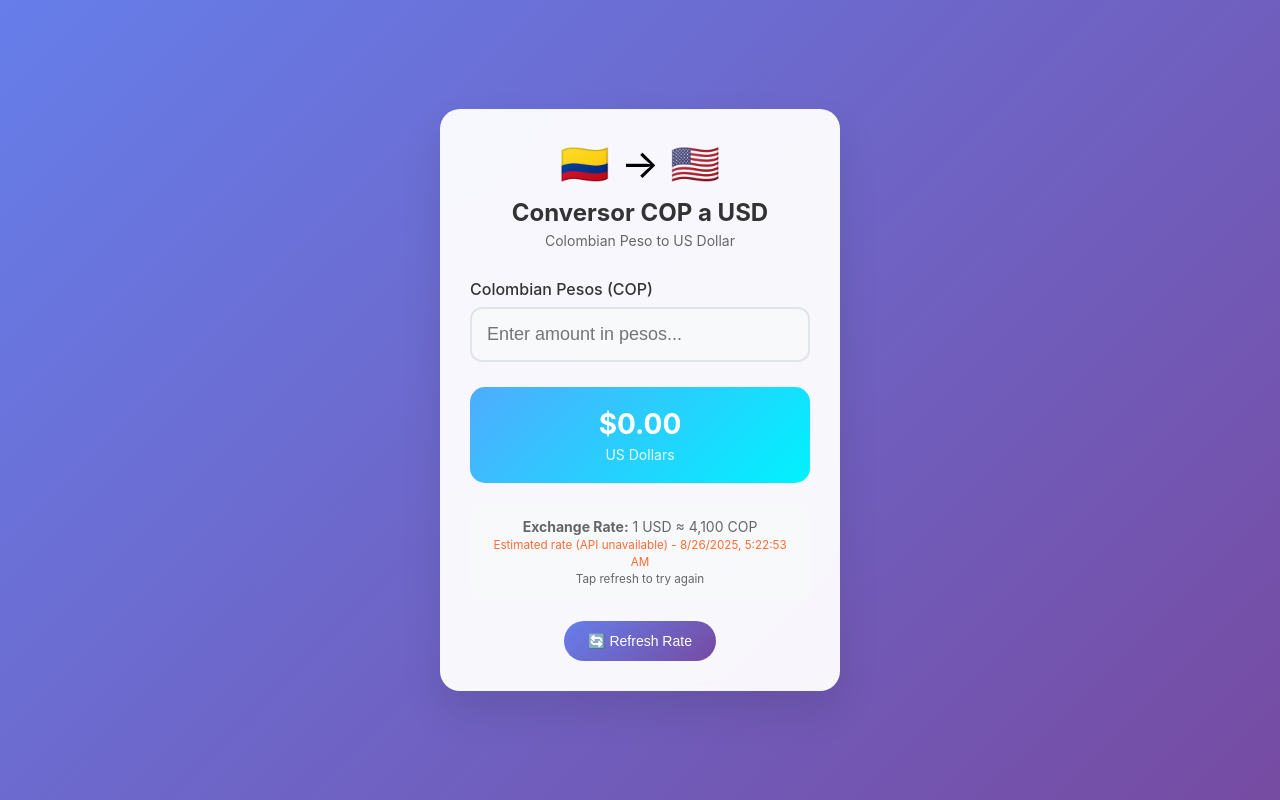
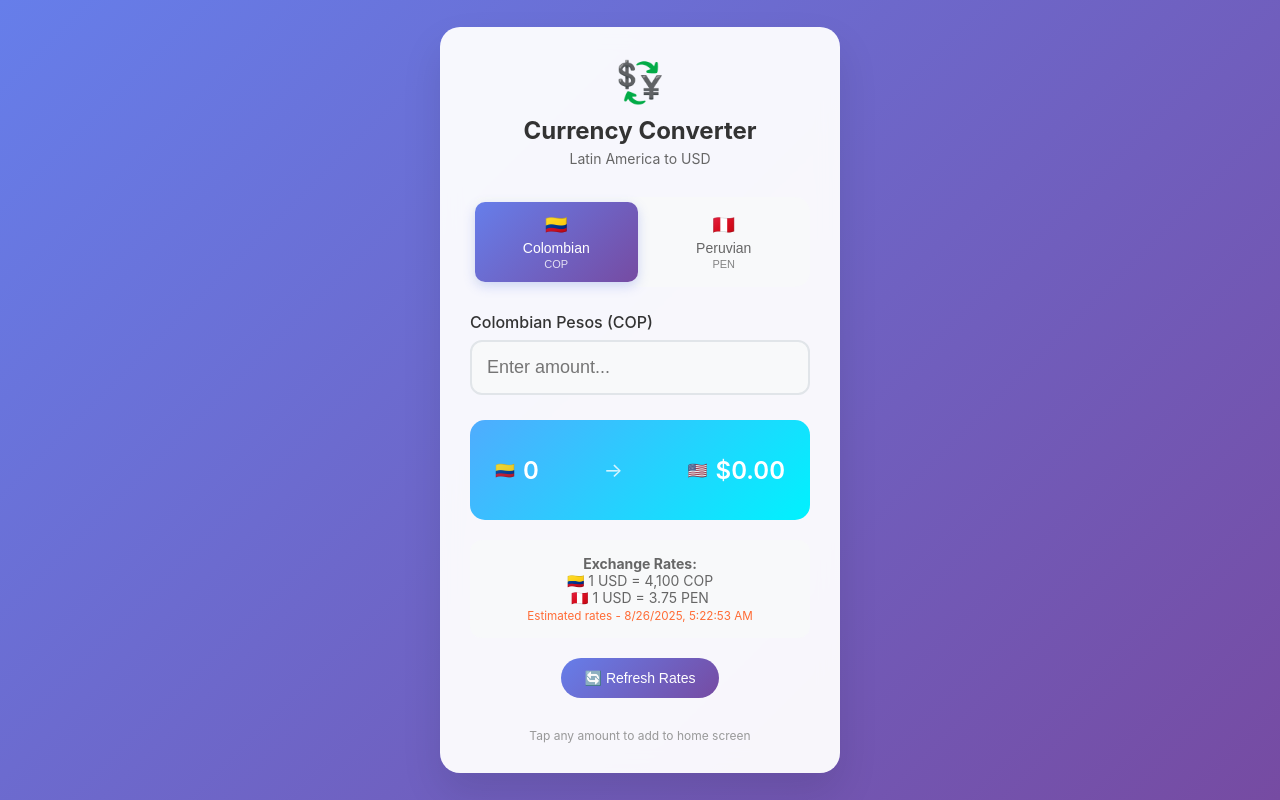
Before and after one commit to wveinti-vtl/peso-usd-converter-, a plain HTML site: page index.html in a window 1280 px wide. Drawn offline with Linux system fonts and the light colour scheme; no server answers.

Commit message:
Update index.html

```diff
--- a/index.html
+++ b/index.html
@@ -3,7 +3,7 @@
 <head>
     <meta charset="UTF-8">
     <meta name="viewport" content="width=device-width, initial-scale=1.0">
-    <title>COP to USD Converter</title>
+    <title>Currency Converter</title>
     <style>
         * {
             margin: 0;
@@ -52,6 +52,52 @@
             font-size: 14px;
         }
 
+        .currency-menu {
+            display: flex;
+            background: #f8f9fa;
+            border-radius: 15px;
+            padding: 5px;
+            margin-bottom: 25px;
+            gap: 5px;
+        }
+
+        .currency-btn {
+            flex: 1;
+            padding: 12px 8px;
+            border: none;
+            border-radius: 10px;
+            background: transparent;
+            color: #666;
+            font-size: 14px;
+            font-weight: 500;
+            cursor: pointer;
+            transition: all 0.3s ease;
+            display: flex;
+            flex-direction: column;
+            align-items: center;
+            gap: 2px;
+        }
+
+        .currency-btn.active {
+            background: linear-gradient(135deg, #667eea 0%, #764ba2 100%);
+            color: white;
+            box-shadow: 0 4px 12px rgba(102, 126, 234, 0.3);
+        }
+
+        .currency-btn:hover:not(.active) {
+            background: #e9ecef;
+        }
+
+        .currency-flag {
+            font-size: 18px;
+            margin-bottom: 2px;
+        }
+
+        .currency-code {
+            font-size: 11px;
+            opacity: 0.8;
+        }
+
         .input-group {
             margin-bottom: 25px;
             text-align: left;
@@ -82,28 +128,51 @@
             box-shadow: 0 0 0 3px rgba(102, 126, 234, 0.1);
         }
 
-        .result {
+        .conversion-display {
             background: linear-gradient(135deg, #4facfe 0%, #00f2fe 100%);
             color: white;
-            padding: 20px;
+            padding: 25px;
             border-radius: 15px;
             margin-bottom: 20px;
-            min-height: 80px;
+            min-height: 100px;
             display: flex;
             align-items: center;
             justify-content: center;
             flex-direction: column;
         }
 
-        .result-amount {
-            font-size: 28px;
-            font-weight: bold;
-            margin-bottom: 5px;
+        .conversion-row {
+            display: flex;
+            align-items: center;
+            justify-content: space-between;
+            width: 100%;
+            margin-bottom: 10px;
         }
 
-        .result-label {
-            font-size: 14px;
+        .conversion-row:last-child {
+            margin-bottom: 0;
+        }
+
+        .currency-amount {
+            display: flex;
+            align-items: center;
+            gap: 8px;
+            font-size: 18px;
+            font-weight: 600;
+        }
+
+        .currency-amount.main {
+            font-size: 24px;
+        }
+
+        .currency-symbol {
+            font-size: 16px;
             opacity: 0.9;
+        }
+
+        .arrow {
+            font-size: 20px;
+            opacity: 0.8;
         }
 
         .rate-info {
@@ -139,6 +208,7 @@
             font-size: 14px;
             cursor: pointer;
             transition: transform 0.2s ease;
+            margin-bottom: 15px;
         }
 
         .refresh-btn:hover {
@@ -147,6 +217,12 @@
 
         .refresh-btn:active {
             transform: translateY(0);
+        }
+
+        .footer {
+            font-size: 12px;
+            color: #999;
+            margin-top: 15px;
         }
 
         @media (max-width: 480px) {
@@ -159,8 +235,12 @@
                 font-size: 20px;
             }
 
-            .result-amount {
-                font-size: 24px;
+            .currency-amount.main {
+                font-size: 20px;
+            }
+
+            .currency-amount {
+                font-size: 16px;
             }
         }
     </style>
@@ -168,130 +248,199 @@
 <body>
     <div class="container">
         <div class="header">
-            <div class="flag">🇨🇴 → 🇺🇸</div>
-            <h1>Conversor COP a USD</h1>
-            <div class="subtitle">Colombian Peso to US Dollar</div>
+            <div class="flag">💱</div>
+            <h1>Currency Converter</h1>
+            <div class="subtitle">Latin America to USD</div>
+        </div>
+
+        <div class="currency-menu">
+            <button class="currency-btn active" data-currency="COP" onclick="switchCurrency('COP')">
+                <div class="currency-flag">🇨🇴</div>
+                <div>Colombian</div>
+                <div class="currency-code">COP</div>
+            </button>
+            <button class="currency-btn" data-currency="PEN" onclick="switchCurrency('PEN')">
+                <div class="currency-flag">🇵🇪</div>
+                <div>Peruvian</div>
+                <div class="currency-code">PEN</div>
+            </button>
         </div>
 
         <div class="input-group">
-            <label for="pesosInput">Colombian Pesos (COP)</label>
+            <label for="amountInput" id="inputLabel">Colombian Pesos (COP)</label>
             <input
                 type="number"
-                id="pesosInput"
-                placeholder="Enter amount in pesos..."
+                id="amountInput"
+                placeholder="Enter amount..."
                 min="0"
                 step="0.01"
             >
         </div>
 
-        <div class="result">
-            <div class="result-amount" id="dollarAmount">$0.00</div>
-            <div class="result-label">US Dollars</div>
+        <div class="conversion-display">
+            <div class="conversion-row">
+                <div class="currency-amount main">
+                    <span class="currency-symbol" id="fromSymbol">🇨🇴</span>
+                    <span id="fromAmount">0</span>
+                </div>
+                <div class="arrow">→</div>
+                <div class="currency-amount main">
+                    <span class="currency-symbol">🇺🇸</span>
+                    <span id="toAmount">$0.00</span>
+                </div>
+            </div>
         </div>
 
         <div class="rate-info" id="rateInfo">
-            <div class="loading">Loading exchange rate...</div>
+            <div class="loading">Loading exchange rates...</div>
         </div>
 
-        <button class="refresh-btn" onclick="fetchExchangeRate()">🔄 Refresh Rate</button>
+        <button class="refresh-btn" onclick="fetchExchangeRates()">🔄 Refresh Rates</button>
+
+        <div class="footer">
+            Tap any amount to add to home screen
+        </div>
     </div>
 
     <script>
-        let currentRate = 0;
+        let currentCurrency = 'COP';
+        let exchangeRates = {
+            COP: 0,
+            PEN: 0
+        };
         let lastUpdated = null;
 
-        const pesosInput = document.getElementById('pesosInput');
-        const dollarAmount = document.getElementById('dollarAmount');
+        const amountInput = document.getElementById('amountInput');
+        const inputLabel = document.getElementById('inputLabel');
+        const fromSymbol = document.getElementById('fromSymbol');
+        const fromAmount = document.getElementById('fromAmount');
+        const toAmount = document.getElementById('toAmount');
         const rateInfo = document.getElementById('rateInfo');
 
-        // Fetch exchange rate from a free API
-        async function fetchExchangeRate() {
+        const currencies = {
+            COP: {
+                name: 'Colombian Pesos',
+                symbol: '🇨🇴',
+                code: 'COP',
+                fallbackRate: 4100
+            },
+            PEN: {
+                name: 'Peruvian Soles',
+                symbol: '🇵🇪',
+                code: 'PEN',
+                fallbackRate: 3.75
+            }
+        };
+
+        // Switch currency
+        function switchCurrency(currency) {
+            currentCurrency = currency;
+
+            // Update button states
+            document.querySelectorAll('.currency-btn').forEach(btn => {
+                btn.classList.remove('active');
+            });
+            document.querySelector(`[data-currency="${currency}"]`).classList.add('active');
+
+            // Update labels and symbols
+            const curr = currencies[currency];
+            inputLabel.textContent = `${curr.name} (${curr.code})`;
+            fromSymbol.textContent = curr.symbol;
+            amountInput.placeholder = `Enter amount in ${curr.code}...`;
+
+            // Update conversion and rate display
+            convertCurrency();
+            updateRateDisplay();
+        }
+
+        // Fetch exchange rates from multiple APIs
+        async function fetchExchangeRates() {
             try {
-                rateInfo.innerHTML = '<div class="loading">Loading exchange rate...</div>';
+                rateInfo.innerHTML = '<div class="loading">Loading exchange rates...</div>';
 
-                // Try multiple APIs for better reliability
                 let data;
+                let apiUsed = 'estimated';
+
                 try {
-                    // First try: Fixer.io free tier
-                    const response1 = await fetch('https://api.fixer.io/latest?base=USD&symbols=COP');
-                    if (response1.ok) {
-                        data = await response1.json();
-                        currentRate = data.rates.COP;
+                    // Try exchangerate.host (free, no API key)
+                    const response = await fetch('https://api.exchangerate.host/latest?base=USD&symbols=COP,PEN');
+                    if (response.ok) {
+                        data = await response.json();
+                        if (data.rates && data.rates.COP && data.rates.PEN) {
+                            exchangeRates.COP = data.rates.COP;
+                            exchangeRates.PEN = data.rates.PEN;
+                            apiUsed = 'live';
+                        }
                     }
                 } catch (e) {
-                    // Fallback: Use exchangerate.host (no API key required)
-                    const response2 = await fetch('https://api.exchangerate.host/latest?base=USD&symbols=COP');
-                    if (response2.ok) {
-                        data = await response2.json();
-                        currentRate = data.rates.COP;
-                    } else {
-                        // Final fallback: Use a reasonable estimated rate
-                        currentRate = 4100; // Approximate rate as fallback
-                        throw new Error('Using estimated rate');
-                    }
+                    console.log('Primary API failed, using fallback rates');
+                }
+
+                // Fallback rates if API fails
+                if (apiUsed === 'estimated') {
+                    exchangeRates.COP = currencies.COP.fallbackRate;
+                    exchangeRates.PEN = currencies.PEN.fallbackRate;
                 }
 
                 lastUpdated = new Date().toLocaleString();
-
-                // Update rate info display
-                if (data && data.rates) {
-                    rateInfo.innerHTML = `
-                        <strong>Exchange Rate:</strong> 1 USD = ${currentRate.toLocaleString()} COP<br>
-                        <small>Last updated: ${lastUpdated}</small>
-                    `;
-                } else {
-                    rateInfo.innerHTML = `
-                        <strong>Exchange Rate:</strong> 1 USD ≈ ${currentRate.toLocaleString()} COP<br>
-                        <small>Estimated rate (API unavailable) - ${lastUpdated}</small>
-                    `;
-                }
-
-                // Update conversion if there's an amount entered
+                updateRateDisplay(apiUsed);
                 convertCurrency();
 
             } catch (error) {
-                console.error('Error fetching exchange rate:', error);
-                // Use fallback rate
-                if (currentRate === 0) {
-                    currentRate = 4100; // Reasonable fallback rate
-                    lastUpdated = new Date().toLocaleString();
-                }
+                console.error('Error fetching exchange rates:', error);
 
-                rateInfo.innerHTML = `
-                    <strong>Exchange Rate:</strong> 1 USD ≈ ${currentRate.toLocaleString()} COP<br>
-                    <small style="color: #ff6b35;">Estimated rate (API unavailable) - ${lastUpdated}</small><br>
-                    <small>Tap refresh to try again</small>
-                `;
+                // Use fallback rates
+                exchangeRates.COP = currencies.COP.fallbackRate;
+                exchangeRates.PEN = currencies.PEN.fallbackRate;
+                lastUpdated = new Date().toLocaleString();
 
-                // Still allow conversion with fallback rate
+                updateRateDisplay('estimated');
                 convertCurrency();
             }
         }
 
+        // Update rate display
+        function updateRateDisplay(apiStatus = 'estimated') {
+            const statusText = apiStatus === 'live' ? 'Live rates' : 'Estimated rates';
+            const statusColor = apiStatus === 'live' ? '#28a745' : '#ff6b35';
+
+            rateInfo.innerHTML = `
+                <strong>Exchange Rates:</strong><br>
+                🇨🇴 1 USD = ${exchangeRates.COP.toLocaleString()} COP<br>
+                🇵🇪 1 USD = ${exchangeRates.PEN.toFixed(2)} PEN<br>
+                <small style="color: ${statusColor};">${statusText} - ${lastUpdated}</small>
+            `;
+        }
+
         // Convert currency
         function convertCurrency() {
-            const pesos = parseFloat(pesosInput.value) || 0;
+            const amount = parseFloat(amountInput.value) || 0;
+            const rate = exchangeRates[currentCurrency];
 
-            if (currentRate > 0 && pesos >= 0) {
-                const dollars = pesos / currentRate;
-                dollarAmount.textContent = `$${dollars.toLocaleString('en-US', {
+            if (rate > 0 && amount >= 0) {
+                const dollars = amount / rate;
+
+                // Update display
+                fromAmount.textContent = amount.toLocaleString();
+                toAmount.textContent = `$${dollars.toLocaleString('en-US', {
                     minimumFractionDigits: 2,
                     maximumFractionDigits: 2
                 })}`;
             } else {
-                dollarAmount.textContent = '$0.00';
+                fromAmount.textContent = '0';
+                toAmount.textContent = '$0.00';
             }
         }
 
         // Event listeners
-        pesosInput.addEventListener('input', convertCurrency);
-        pesosInput.addEventListener('keyup', convertCurrency);
+        amountInput.addEventListener('input', convertCurrency);
+        amountInput.addEventListener('keyup', convertCurrency);
 
         // Initialize
-        fetchExchangeRate();
+        fetchExchangeRates();
 
-        // Auto-refresh rate every 5 minutes
-        setInterval(fetchExchangeRate, 5 * 60 * 1000);
+        // Auto-refresh rates every 10 minutes
+        setInterval(fetchExchangeRates, 10 * 60 * 1000);
     </script>
 </body>
 </html>
```
